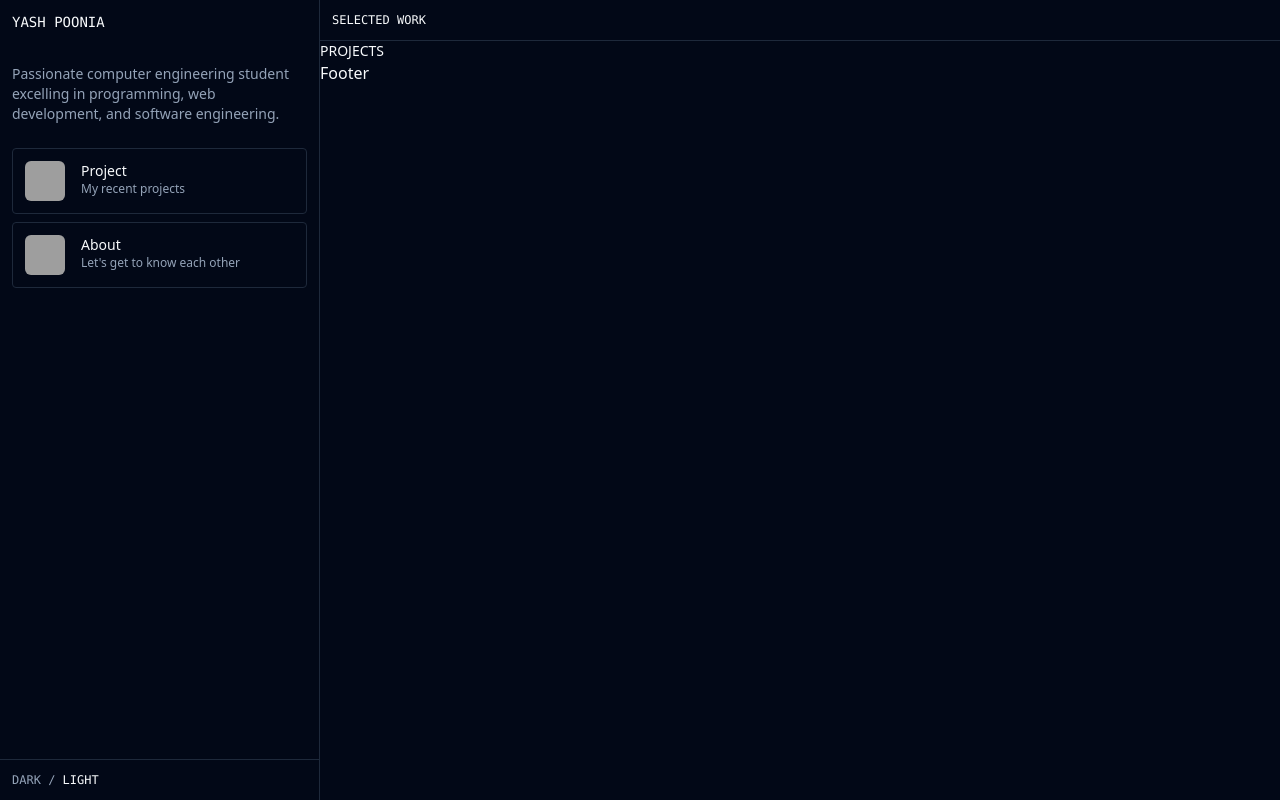
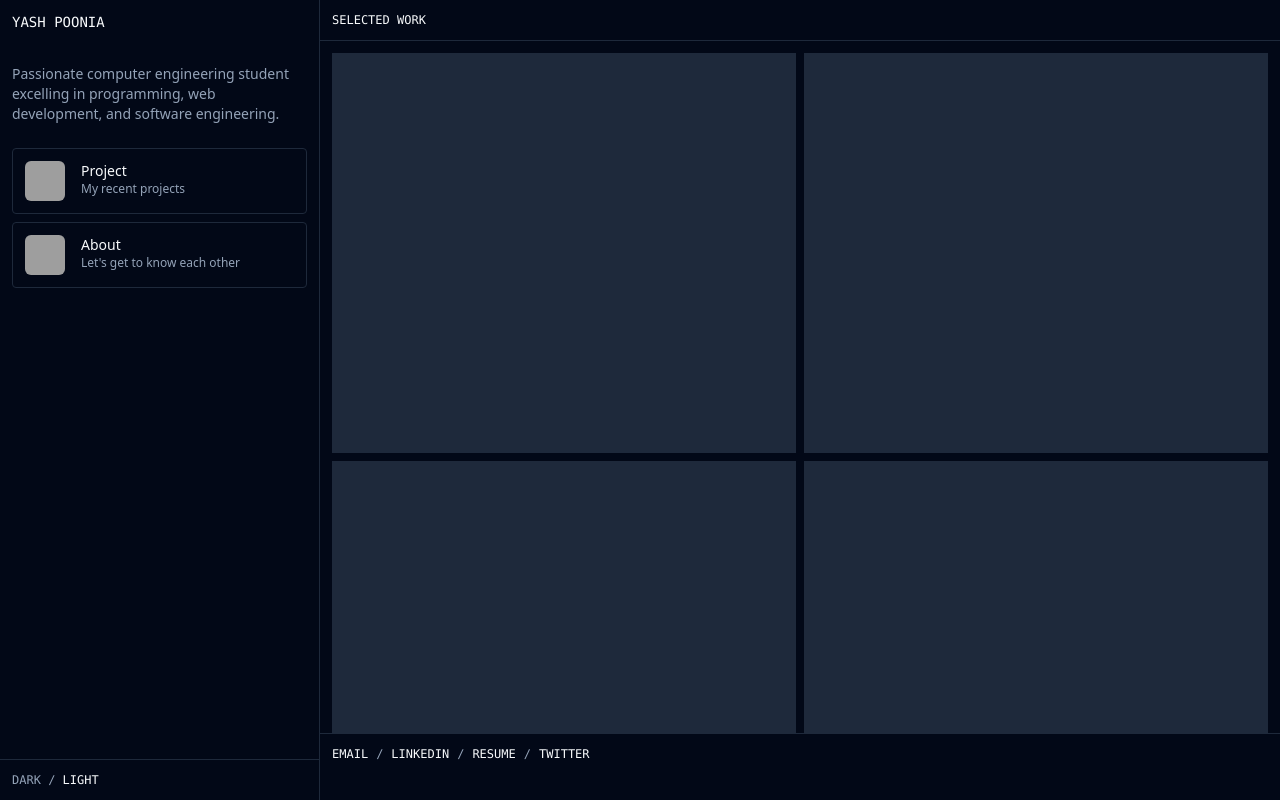
Before and after one commit to yash7xm/My-Portfolio, a React (Vite) app: page / in a window 1280 px wide. Built offline with nearby package versions, Linux system fonts and the light colour scheme; grey boxes are pictures that could not be loaded.

Commit message:
footer added

```diff
--- a/package.json
+++ b/package.json
@@ -12,6 +12,7 @@
   "dependencies": {
     "@radix-ui/react-avatar": "^1.0.4",
     "@radix-ui/react-dropdown-menu": "^2.0.6",
+    "@radix-ui/react-scroll-area": "^1.0.5",
     "@radix-ui/react-slot": "^1.0.2",
     "class-variance-authority": "^0.7.0",
     "clsx": "^2.1.0",
--- a/src/components/Layout.tsx
+++ b/src/components/Layout.tsx
@@ -2,9 +2,9 @@ import SideBar from "./sidebar";
 
 const Layout = ({ children }: any) => {
   return (
-    <div className="h-screen flex">
+    <div className="h-screen flex overflow-hidden">
       <SideBar />
-      <div className="flex-1">{children}</div>
+      <div className="h-screen flex-1 relative">{children}</div>
     </div>
   );
 };
--- a/src/components/common/footer.tsx
+++ b/src/components/common/footer.tsx
@@ -1,5 +1,18 @@
+const textStyle = "cursor-pointer";
+const sepratorStyle = "text-muted-foreground mx-2";
+
 const Footer = () => {
-  return <>Footer</>;
+  return (
+    <div className="p-3 font-mono font-700 uppercase text-xs border-t">
+      <span className={textStyle}>Email</span>
+      <span className={sepratorStyle}>/</span>
+      <span className={textStyle}>Linkedin</span>
+      <span className={sepratorStyle}>/</span>
+      <span className={textStyle}>Resume</span>
+      <span className={sepratorStyle}>/</span>
+      <span className={textStyle}>Twitter</span>
+    </div>
+  );
 };
 
 export default Footer;
--- a/src/components/common/header.tsx
+++ b/src/components/common/header.tsx
@@ -1,6 +1,6 @@
 const Header = () => {
   return (
-    <div className="p-3 font-mono font-700 uppercase text-xs border-b">
+    <div className="p-3 font-mono font-700 uppercase text-xs border-b stretch">
       Selected Work
     </div>
   );
--- a/src/components/project/index.tsx
+++ b/src/components/project/index.tsx
@@ -1,5 +1,18 @@
+// import { Avatar, AvatarFallback, AvatarImage } from "@/components/ui/avatar";
+
 const Project = () => {
-    return (<div className="font-700 uppercase text-sm">Projects</div>);
-}
+  return (
+    <div className="w-full h-[50vh] bg-slate-800">
+      <div className="image">
+        <div className="int-image">
+          {/* <Avatar className="rounded-md">
+            <AvatarImage src="https://github.com/shadcn.png" />
+            <AvatarFallback>CN</AvatarFallback>
+          </Avatar> */}
+        </div>
+      </div>
+    </div>
+  );
+};
 
-export default Project
+export default Project;
--- /dev/null
+++ b/src/components/ui/scroll-area.tsx
@@ -0,0 +1,48 @@
+"use client"
+
+import * as React from "react"
+import * as ScrollAreaPrimitive from "@radix-ui/react-scroll-area"
+
+import { cn } from "@/lib/utils"
+
+const ScrollArea = React.forwardRef<
+  React.ElementRef<typeof ScrollAreaPrimitive.Root>,
+  React.ComponentPropsWithoutRef<typeof ScrollAreaPrimitive.Root>
+>(({ className, children, ...props }, ref) => (
+  <ScrollAreaPrimitive.Root
+    ref={ref}
+    className={cn("relative overflow-hidden", className)}
+    {...props}
+  >
+    <ScrollAreaPrimitive.Viewport className="h-full w-full rounded-[inherit]">
+      {children}
+    </ScrollAreaPrimitive.Viewport>
+    <ScrollBar />
+    <ScrollAreaPrimitive.Corner />
+  </ScrollAreaPrimitive.Root>
+))
+ScrollArea.displayName = ScrollAreaPrimitive.Root.displayName
+
+const ScrollBar = React.forwardRef<
+  React.ElementRef<typeof ScrollAreaPrimitive.ScrollAreaScrollbar>,
+  React.ComponentPropsWithoutRef<typeof ScrollAreaPrimitive.ScrollAreaScrollbar>
+>(({ className, orientation = "vertical", ...props }, ref) => (
+  <ScrollAreaPrimitive.ScrollAreaScrollbar
+    ref={ref}
+    orientation={orientation}
+    className={cn(
+      "flex touch-none select-none transition-colors",
+      orientation === "vertical" &&
+        "h-full w-2.5 border-l border-l-transparent p-[1px]",
+      orientation === "horizontal" &&
+        "h-2.5 flex-col border-t border-t-transparent p-[1px]",
+      className
+    )}
+    {...props}
+  >
+    <ScrollAreaPrimitive.ScrollAreaThumb className="relative flex-1 rounded-full bg-border" />
+  </ScrollAreaPrimitive.ScrollAreaScrollbar>
+))
+ScrollBar.displayName = ScrollAreaPrimitive.ScrollAreaScrollbar.displayName
+
+export { ScrollArea, ScrollBar }
--- a/src/index.css
+++ b/src/index.css
@@ -74,3 +74,15 @@
     @apply bg-background text-foreground;
   }
 }
+
+@layer components {
+  .projects::-webkit-scrollbar {
+    width: 8px;
+    background-color: rgba(255, 255, 255, 0.06);
+  }
+
+  .projects::-webkit-scrollbar-thumb {
+    background-color: rgba(255, 255, 255, 0.06);
+    border-radius: 6px;
+  }
+}
--- a/src/pages/Home/index.tsx
+++ b/src/pages/Home/index.tsx
@@ -1,8 +1,10 @@
+import Header from "@/components/common/header";
 import Projects from "../Projects";
 
 const Home = () => {
   return (
-    <div>
+    <div className="h-full flex flex-col">
+      <Header />
       <Projects />
     </div>
   );
--- a/src/pages/Projects/index.tsx
+++ b/src/pages/Projects/index.tsx
@@ -1,12 +1,17 @@
+import Footer from "@/components/common/footer";
 import Project from "@/components/project";
-import Header from "@/components/common/header";
-import Footer from "@/components/common/footer";
 
 const Projects = () => {
   return (
-    <div>
-      <Header />
-      <Project />
+    <div className="h-full">
+      <div className="projects grid grid-cols-2 gap-2 p-3 overflow-y-scroll h-[86.5%] scroll-smooth">
+        <Project />
+        <Project />
+        <Project />
+        <Project />
+        <Project />
+        <Project />
+      </div>
       <Footer />
     </div>
   );
```
Also changed, not shown: 1 other file (tests, documents, lock files or other folders).
